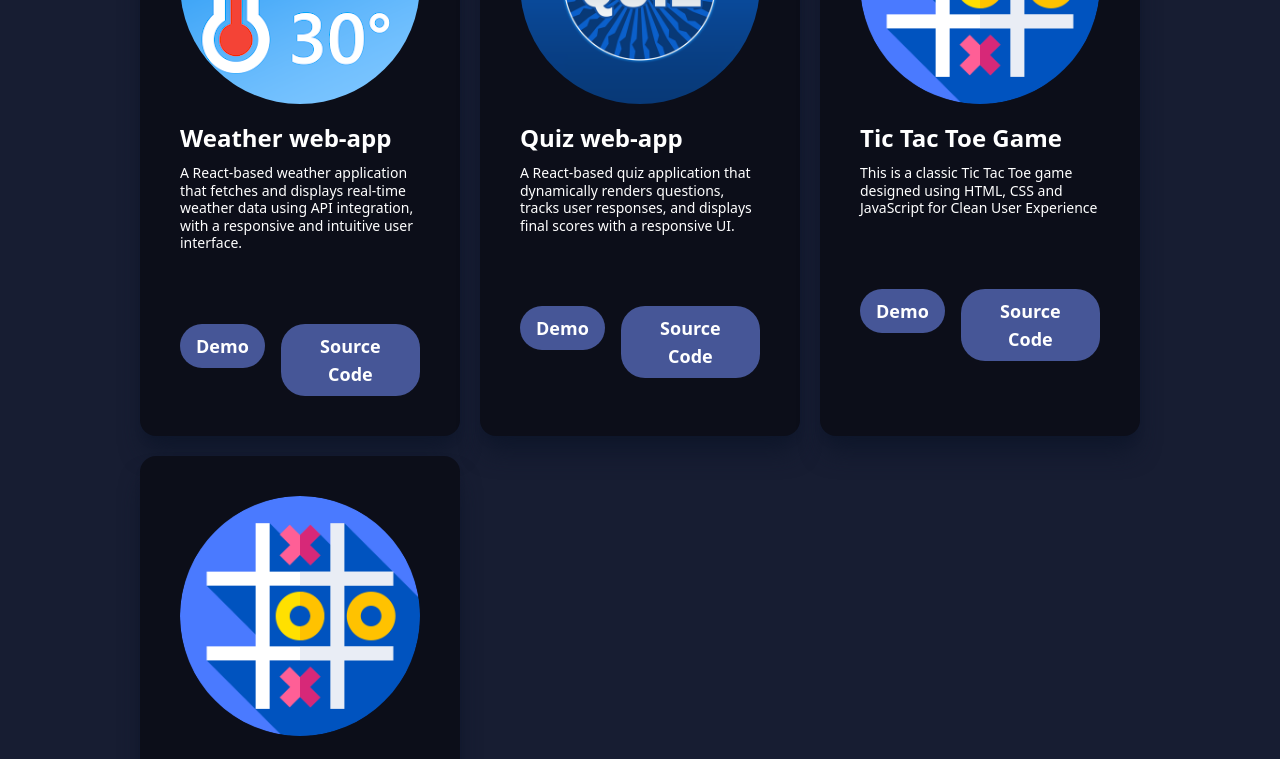
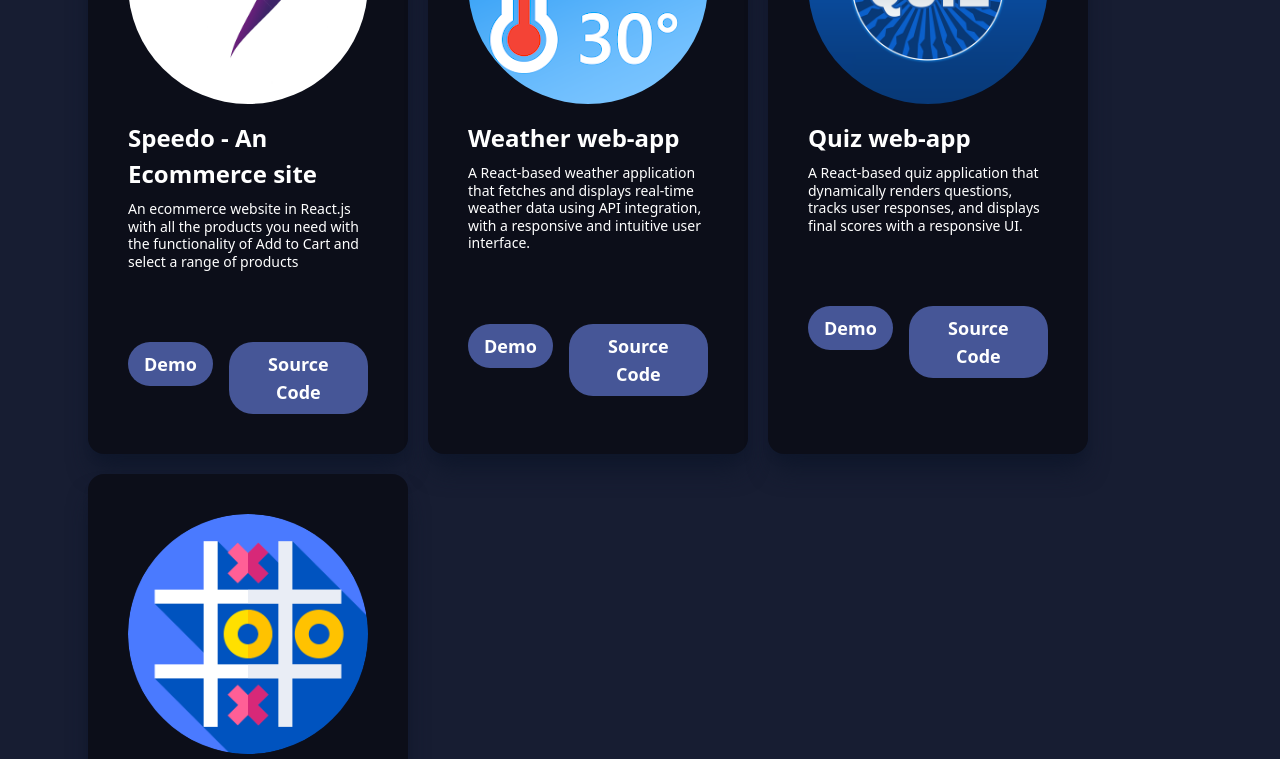
Before and after one commit to Anjali-Nagar-Tech/Portfolio, a React (Vite) app: page / in a window 1280 px wide. Shown: the part 2200-2959 px from the top of the page. Built offline with nearby package versions, Linux system fonts and the light colour scheme.

Commit message:
Added project files

```diff
--- a/src/Components/Projects/Projects.jsx
+++ b/src/Components/Projects/Projects.jsx
@@ -3,17 +3,18 @@ import ProjectCard from './ProjectCard'
 import thirdproject from '../../assets/tic-tac-toe.png'
 import quiz from '../../assets/quiz.png'
 import weather from '../../assets/weather.webp'
-import speedo from '../../assets/speedo.jpg'
+import speedo from '../../../src/assets/speedo.jpg'
 const Projects = () => {
   return (
     <div id='Projects' className=' flex flex-col items-center p-10 px-20 md:24  text-white md:flex-wrap md:justify-center'>
       <h1 className='text-2xl md:text-4xl text-white font-bold text-center'>Projects</h1>
-      <div className='py-12 px-15 flex flex-wrap gap-5 '>
+      <div className='py-12 px-2 flex flex-wrap gap-5 '>
 
+          <ProjectCard title="Speedo - An Ecommerce site" main="An ecommerce website in React.js with all the products you need with the functionality of Add to Cart and select a range of products" demoLink="https://speedo-eta.vercel.app/" sourceCode="https://github.com/Anjali-Nagar-Tech/speedo-ecommerce-web-app" image={speedo}/>
            <ProjectCard title="Weather web-app" main="A React-based weather application that fetches and displays real-time weather data using API integration, with a responsive and intuitive user interface. " demoLink="https://weather-app-nu-five-67.vercel.app/" sourceCode="https://github.com/Anjali-Nagar-Tech/Weather-App" image={weather}/>
            <ProjectCard title="Quiz web-app" main="A React-based quiz application that dynamically renders questions, tracks user responses, and displays final scores with a responsive UI." demoLink = "https://react-quiz-app-jade-ten.vercel.app/" sourceCode="https://github.com/Anjali-Nagar-Tech/react-quiz-app/tree/main" image={quiz}/>
            <ProjectCard title="Tic Tac Toe Game" main="This is a classic Tic Tac Toe game designed using HTML, CSS and JavaScript for Clean User Experience" demoLink="https://anjali-nagar-tech.github.io/tictactoe/" sourceCode="https://github.com/Anjali-Nagar-Tech/tictactoe" image={thirdproject}/>
-           <ProjectCard title="Speedo - An Ecommerce site" main="An ecommerce website in React.js with all the products you need with the functionality of Add to Cart and select a range of products" demoLink="https://speedo-eta.vercel.app/" sourceCode="https://github.com/Anjali-Nagar-Tech/speedo-ecommerce-web-app" image={thirdproject}/>
+
 
       </div>
     </div>
```
